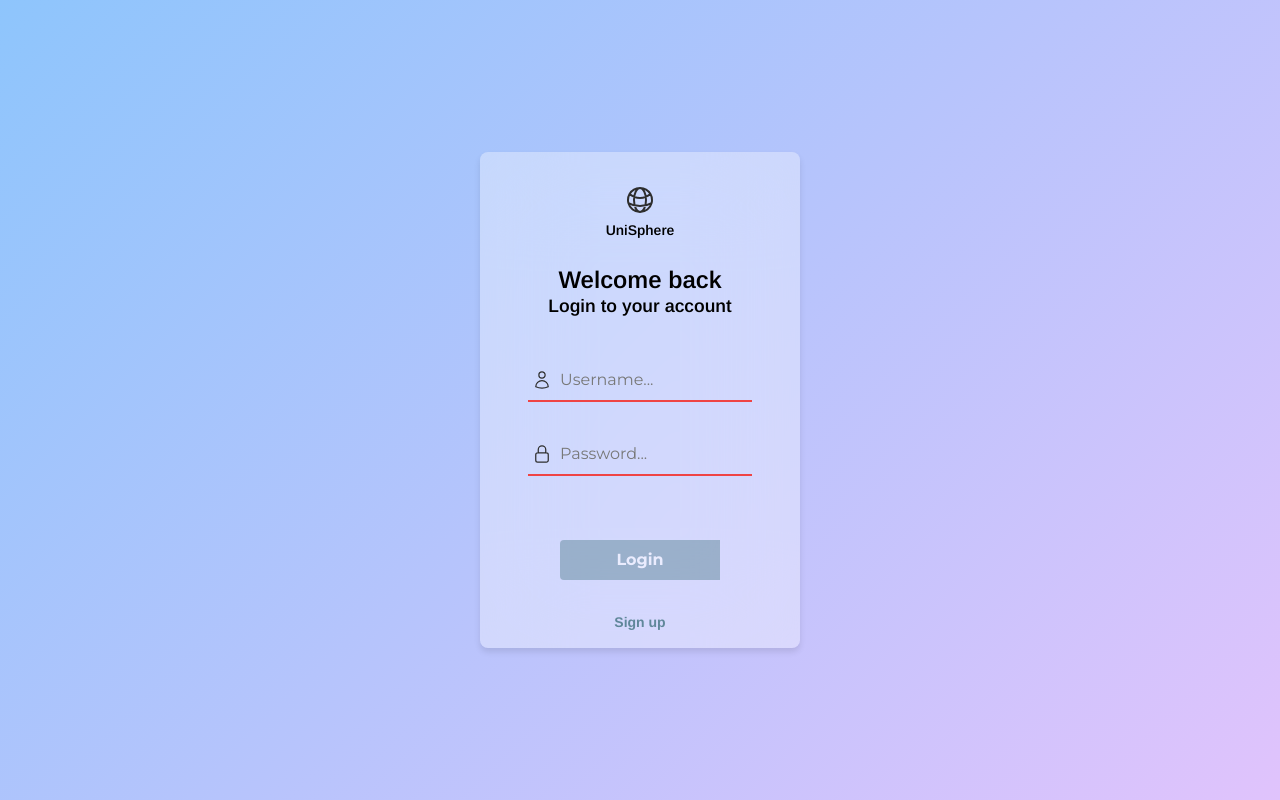
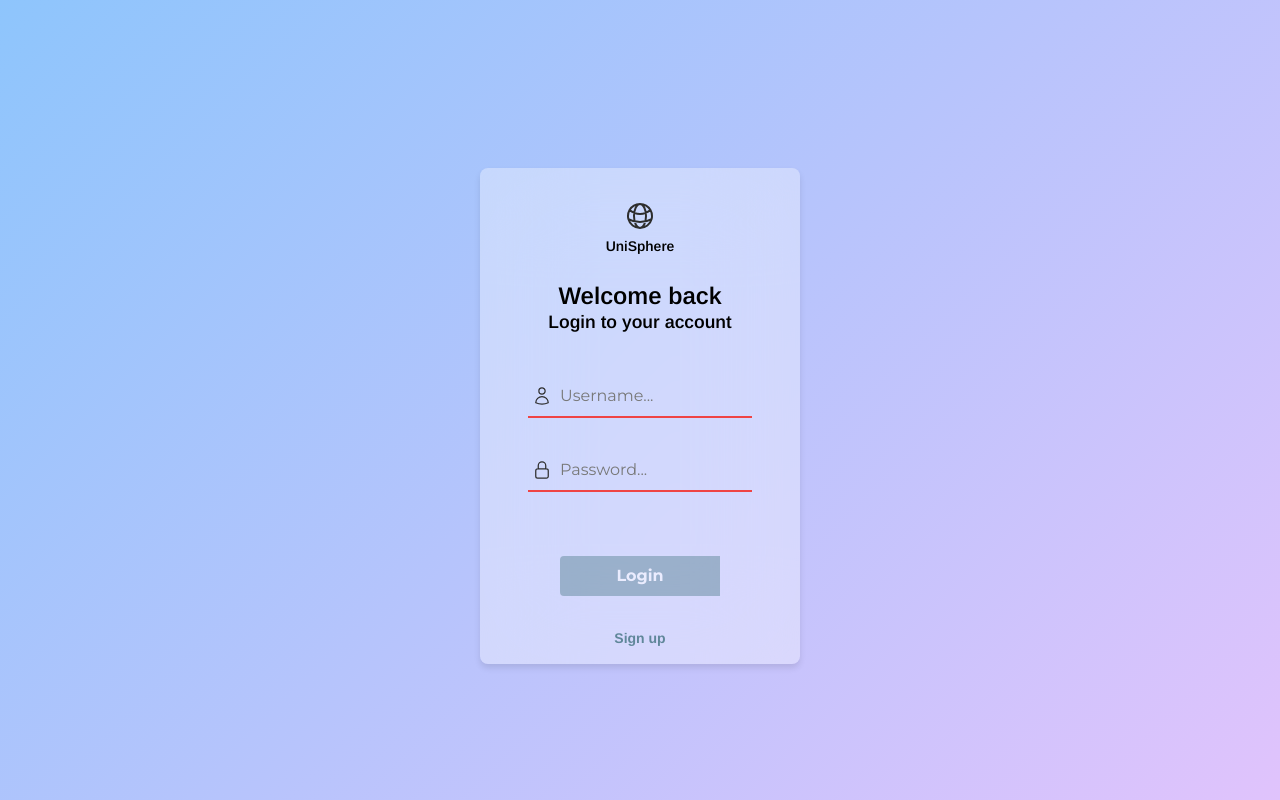
Before and after one commit to Jayd-H/UniSphere, a React (Vite) app in the folder Client/: page /login in a window 1280 px wide. Built offline with nearby package versions, Linux system fonts and the light colour scheme.

Commit message:
fix: add padding for success alert

```diff
--- a/Client/src/Components/Forms/LoginForm.tsx
+++ b/Client/src/Components/Forms/LoginForm.tsx
@@ -85,7 +85,7 @@ const LoginForm = () => {
 
   return (
     <div className="flex justify-center items-center h-screen glowing-background font-arimo">
-      <div>
+      <div className="pt-8">
         {/* Show the success message if registered is true */}
         {showSuccessMessage && (
           <div
```
